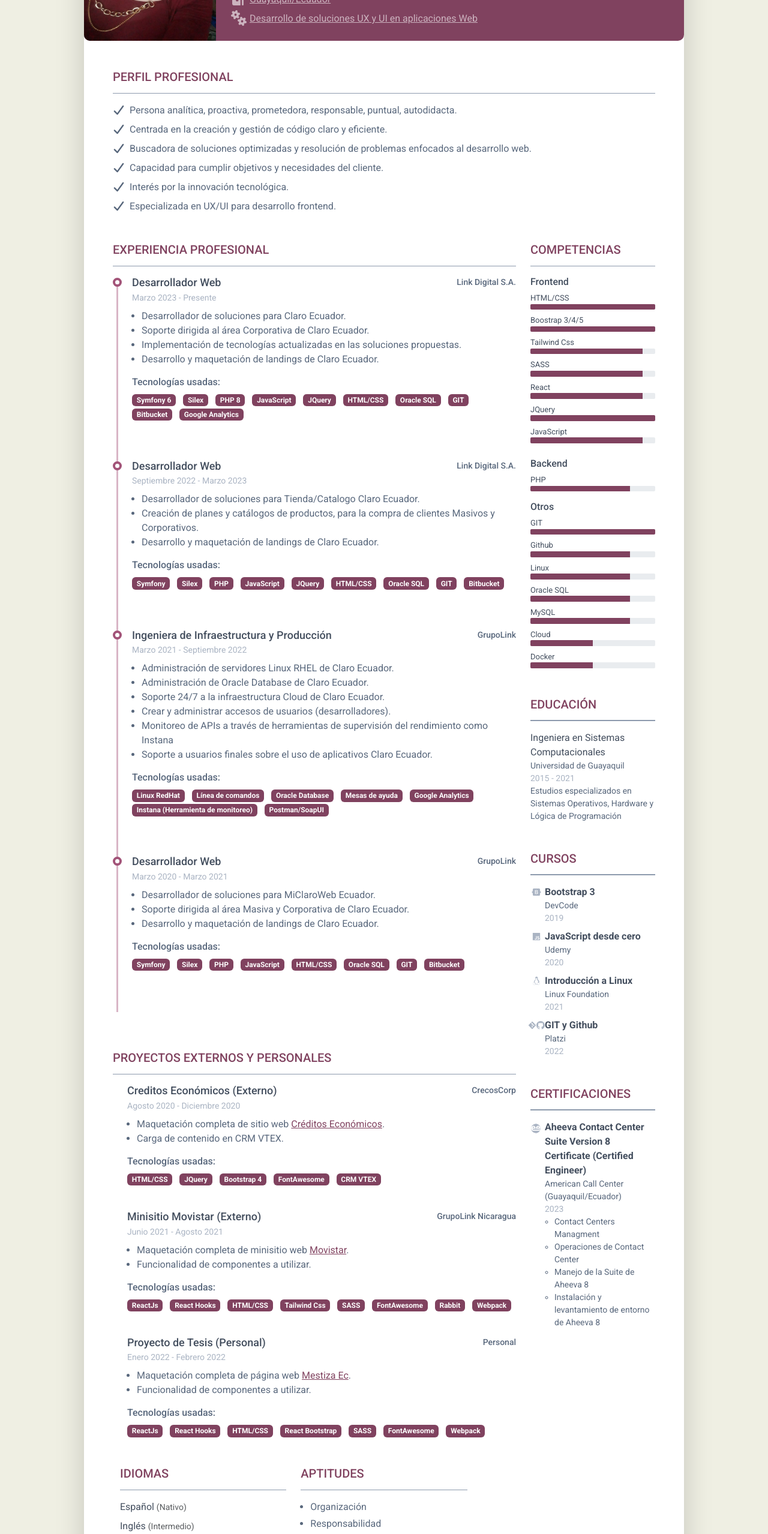
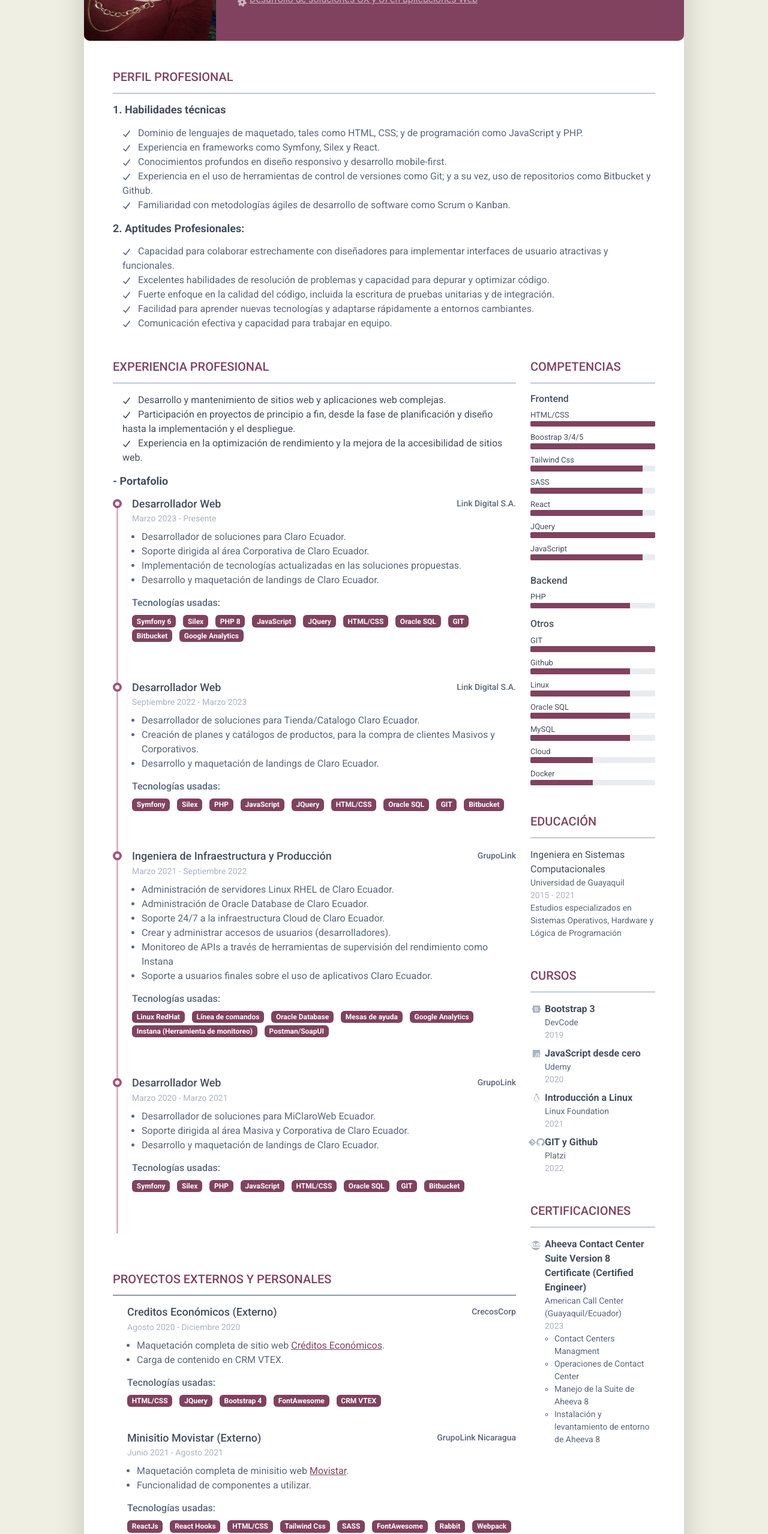
Before and after one commit to cindymarintorres/resume-v1-red, a plain HTML site: page index.html in a window 1280 px wide. Shown: the part 240-2797 px from the top of the page at 60% size. Drawn offline with Linux system fonts and the light colour scheme.

Commit message:
Actualización de perfil profesional 04032024

```diff
--- a/assets/css/main.css
+++ b/assets/css/main.css
@@ -1,40 +1,41 @@
-body{
+body {
   background-color: #efefe3;
 }
 
-.list-inline-item span.badge.bg-secondary{
-
-    background-color: #80425F !important;
+.list-inline-item span.badge.bg-secondary {
+  background-color: #80425f !important;
 }
 
-.rounded-header{
+.rounded-header {
   border-radius: 10px;
 }
 
-.rounded-header .picture{
+.rounded-header .picture {
   border-top-left-radius: 10px;
   border-bottom-left-radius: 10px;
 }
 
-.resume-wrapper-inner .rounded-header{
+.resume-wrapper-inner .rounded-header {
   height: 260px;
 }
 
-.resume-wrapper .rounded-header .picture{
+.resume-wrapper .rounded-header .picture {
   width: 220px;
   height: 260px;
 }
 
+.icon-size {
+  font-size: 0.7em !important;
+}
+
 @media (min-width: 320px) {
-
-    .resume-wrapper-inner .rounded-header{
+  .resume-wrapper-inner .rounded-header {
     height: auto;
   }
 }
 
 @media (min-width: 992px) {
-
-    .resume-wrapper-inner .rounded-header{
+  .resume-wrapper-inner .rounded-header {
     height: 260px;
   }
 }
--- a/index.html
+++ b/index.html
@@ -41,7 +41,6 @@
 							    <div class="title mb-3">FrontEnd / Software Developer</div>
 							    <ul class="list-unstyled">
 								    <li class="mb-2"><a class="text-link" href="#"><i class="far fa-envelope fa-fw me-2" data-fa-transform="grow-3"></i>cindymaritorres@hotmail.com</a></li>
-								    <li class="mb-2"><a class="text-link" href="#"><i class="fas fa-mobile-alt fa-fw me-2" data-fa-transform="grow-6"></i>0968577092</a></li>
 									<li class="mb-2"><a class="text-link" href="#"><i class="fas fa-house-flag fa-fw me-2" data-fa-transform="grow-6"></i>Guayaquil/Ecuador</a></li>
 									<li><a class="text-link" href="#"><i class="fas fa-gears fa-fw me-2" data-fa-transform="grow-6"></i>Desarrollo de soluciones UX y UI en aplicaciones Web</a></li>
 							    </ul>
@@ -63,19 +62,40 @@
 			    <section class="resume-section summary-section mb-5">
 				    <h2 class="resume-section-title text-uppercase font-weight-bold pb-3 mb-3">Perfil Profesional</h2>
 				    <div class="resume-section-content">
-					    <ul class="list-unstyled">
-							<li><p class="mb-2"><i class="fas fa-check fa-fw me-2 text-info" data-fa-transform="grow-3"></i>Persona analítica, proactiva, prometedora, responsable, puntual,
-								autodidacta.</p>
+						<h3 class="resume-position-title fw-bold mb-3">1. Habilidades técnicas</h3>
+					    <ul class="list-unstyled ps-3">
+							<li>
+								<p class="mb-0"><i class="fas fa-check fa-fw me-2 text-info icon-size" data-fa-transform="grow-3"></i> Dominio de lenguajes de maquetado, tales como HTML, CSS; y de programación como JavaScript y PHP.</p>
 							</li>
-							<li><p class="mb-2"><i class="fas fa-check fa-fw me-2 text-info" data-fa-transform="grow-3"></i>Centrada en la creación y gestión de código claro y eficiente.</p>
+							<li>
+								<p class="mb-0"><i class="fas fa-check fa-fw me-2 text-info icon-size" data-fa-transform="grow-3"></i> Experiencia en frameworks como Symfony, Silex y React.</p>
 							</li>
-							<li><p class="mb-2"><i class="fas fa-check fa-fw me-2 text-info" data-fa-transform="grow-3"></i>Buscadora de soluciones optimizadas y resolución de problemas enfocados al desarrollo web.</p>
+							<li>
+								<p class="mb-0"><i class="fas fa-check fa-fw me-2 text-info icon-size" data-fa-transform="grow-3"></i> Conocimientos profundos en diseño responsivo y desarrollo mobile-first.</p>
 							</li>
-							<li><p class="mb-2"><i class="fas fa-check fa-fw me-2 text-info" data-fa-transform="grow-3"></i>Capacidad para cumplir objetivos y necesidades del cliente.</p>
+							<li>
+								<p class="mb-0"><i class="fas fa-check fa-fw me-2 text-info icon-size" data-fa-transform="grow-3"></i> Experiencia en el uso de herramientas de control de versiones como Git; y a su vez, uso de repositorios como Bitbucket y Github.</p>
 							</li>
-							<li><p class="mb-2"><i class="fas fa-check fa-fw me-2 text-info" data-fa-transform="grow-3"></i>Interés por la innovación tecnológica.</p>
+							<li>
+								<p class="mb-0"><i class="fas fa-check fa-fw me-2 text-info icon-size" data-fa-transform="grow-3"></i> Familiaridad con metodologías ágiles de desarrollo de software como Scrum o Kanban.</p>
 							</li>
-							<li><p class="mb-2"><i class="fas fa-check fa-fw me-2 text-info" data-fa-transform="grow-3"></i>Especializada en UX/UI para desarrollo frontend.</p>
+						</ul>
+						<h3 class="resume-position-title fw-bold mb-3">2. Aptitudes Profesionales:</h3>
+						<ul class="list-unstyled ps-3">
+							<li>
+								<p class="mb-0"><i class="fas fa-check fa-fw me-2 text-info icon-size" data-fa-transform="grow-3"></i> Capacidad para colaborar estrechamente con diseñadores para implementar interfaces de usuario atractivas y funcionales.</p>
+							</li>
+							<li>
+								<p class="mb-0"><i class="fas fa-check fa-fw me-2 text-info icon-size" data-fa-transform="grow-3"></i> Excelentes habilidades de resolución de problemas y capacidad para depurar y optimizar código.</p>
+							</li>
+							<li>
+								<p class="mb-0"><i class="fas fa-check fa-fw me-2 text-info icon-size" data-fa-transform="grow-3"></i> Fuerte enfoque en la calidad del código, incluida la escritura de pruebas unitarias y de integración.</p>
+							</li>
+							<li>
+								<p class="mb-0"><i class="fas fa-check fa-fw me-2 text-info icon-size" data-fa-transform="grow-3"></i> Facilidad para aprender nuevas tecnologías y adaptarse rápidamente a entornos cambiantes.</p>
+							</li>
+							<li>
+								<p class="mb-0"><i class="fas fa-check fa-fw me-2 text-info icon-size" data-fa-transform="grow-3"></i> Comunicación efectiva y capacidad para trabajar en equipo.</p>
 							</li>
 							</ul>
 					</div>
@@ -85,6 +105,18 @@
 				    <div class="col-lg-9">
 					    <section class="resume-section experience-section mb-5">
 						    <h2 class="resume-section-title text-uppercase font-weight-bold pb-3 mb-3">Experiencia Profesional</h2>
+							<ul class="list-unstyled ps-3">
+								<li>
+									<p class="mb-0"><i class="fas fa-check fa-fw me-2 text-info icon-size" data-fa-transform="grow-3"></i> Desarrollo y mantenimiento de sitios web y aplicaciones web complejas.</p>
+								</li>
+								<li>
+									<p class="mb-0"><i class="fas fa-check fa-fw me-2 text-info icon-size" data-fa-transform="grow-3"></i> Participación en proyectos de principio a fin, desde la fase de planificación y diseño hasta la implementación y el despliegue.</p>
+								</li>
+								<li>
+									<p class="mb-0"><i class="fas fa-check fa-fw me-2 text-info icon-size" data-fa-transform="grow-3"></i> Experiencia en la optimización de rendimiento y la mejora de la accesibilidad de sitios web.</p>
+								</li>
+							</ul>
+							<h3 class="resume-position-title fw-bold mb-3">- Portafolio</h3>
 						    <div class="resume-section-content">
 							    <div class="resume-timeline position-relative">
 									<article class="resume-timeline-item position-relative pb-5">
@@ -304,7 +336,7 @@
 										    <p>Praesentium voluptatum deleniti atque corrupti quos dolores et quas molestias excepturi sint occaecati cupiditate non provident.</p>-->
 										    <ul class="ps-3">
 												<li>
-													Maquetación completa de minisitio web <a href="https://r.movistar.com.ec/home" alt="Movistar Portal Cautivo" target="_blank"> Movistar</a>.
+													Maquetación completa de minisitio web <a href="https://movistar.com.ec/home" alt="Movistar Portal Cautivo" target="_blank"> Movistar</a>.
 												</li>
 												<li>
 													Funcionalidad de componentes a utilizar.
@@ -324,40 +356,7 @@
 									    </div><!--//resume-timeline-item-desc-->
 
 								    </article><!--//resume-timeline-item-->
-								    <article class="position-relative">
 
-									    <div class="resume-timeline-item-header mb-2">
-										    <div class="d-flex flex-column flex-md-row">
-										        <h3 class="resume-position-title font-weight-bold mb-1">Proyecto de Tesis (Personal)</h3>
-										        <div class="resume-company-name ms-auto">Personal</div>
-										    </div><!--//row-->
-										    <div class="resume-position-time">Enero 2022 - Febrero 2022</div>
-									    </div><!--//resume-timeline-item-header-->
-									    <div class="resume-timeline-item-desc">
-										    <!--<p>Role description goes here ipsum dolor sit amet, consectetuer adipiscing elit. Aenean commodo ligula eget dolor. Aenean massa. Cum sociis natoque penatibus et magnis dis parturient montes, nascetur ridiculus mus. Donec quam felis, ultricies nec, pellentesque eu, pretium quis, sem. Donec pede justo, fringilla vel.</p>
-										    <h4 class="resume-timeline-item-desc-heading font-weight-bold">Achievements:</h4>
-										    <p>Praesentium voluptatum deleniti atque corrupti quos dolores et quas molestias excepturi sint occaecati cupiditate non provident.</p>-->
-										    <ul class="ps-3">
-												<li>
-													Maquetación completa de página web <a href="https://r.movistar.com.ec/home" alt="Movistar Portal Cautivo" target="_blank"> Mestiza Ec</a>.
-												</li>
-												<li>
-													Funcionalidad de componentes a utilizar.
-												</li>
-										    </ul>
-										    <h4 class="resume-timeline-item-desc-heading font-weight-bold">Tecnologías usadas:</h4>
-										    <ul class="list-inline">
-											    <li class="list-inline-item"><span class="badge bg-secondary badge-pill">ReactJs</span></li>
-												<li class="list-inline-item"><span class="badge bg-secondary badge-pill">React Hooks</span></li>
-											    <li class="list-inline-item"><span class="badge bg-secondary badge-pill">HTML/CSS</span></li>
-											    <li class="list-inline-item"><span class="badge bg-secondary badge-pill">React Bootstrap</span></li>
-												<li class="list-inline-item"><span class="badge bg-secondary badge-pill">SASS</span></li>
-											    <li class="list-inline-item"><span class="badge bg-secondary badge-pill">FontAwesome</span></li>
-												<li class="list-inline-item"><span class="badge bg-secondary badge-pill">Webpack</span></li>
-										    </ul>
-									    </div><!--//resume-timeline-item-desc-->
-
-								    </article><!--//resume-timeline-item-->
 							    </div><!--//resume-timeline-->
 
 						    </div>
```
Lines whose indentation alone changed are shown as unchanged.
